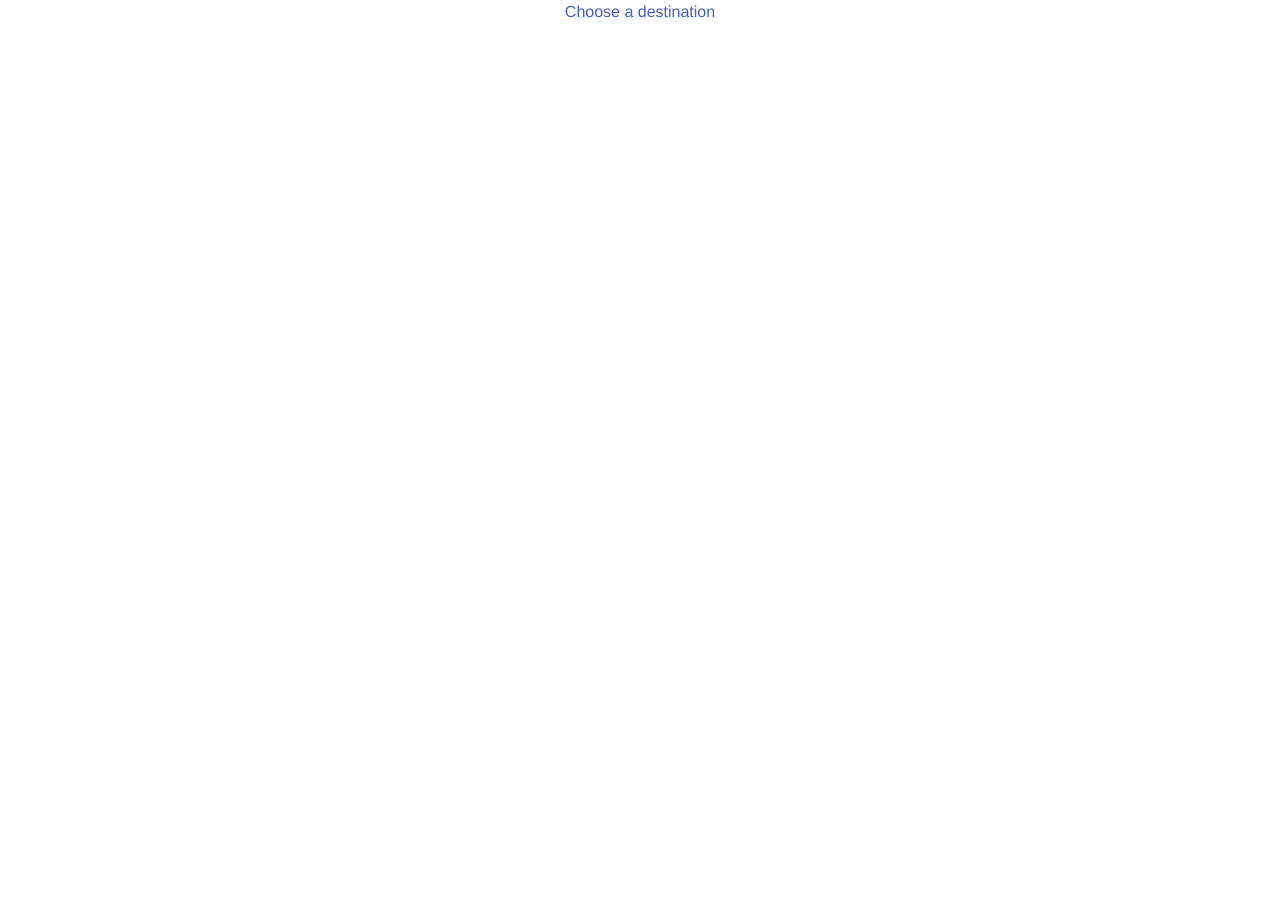
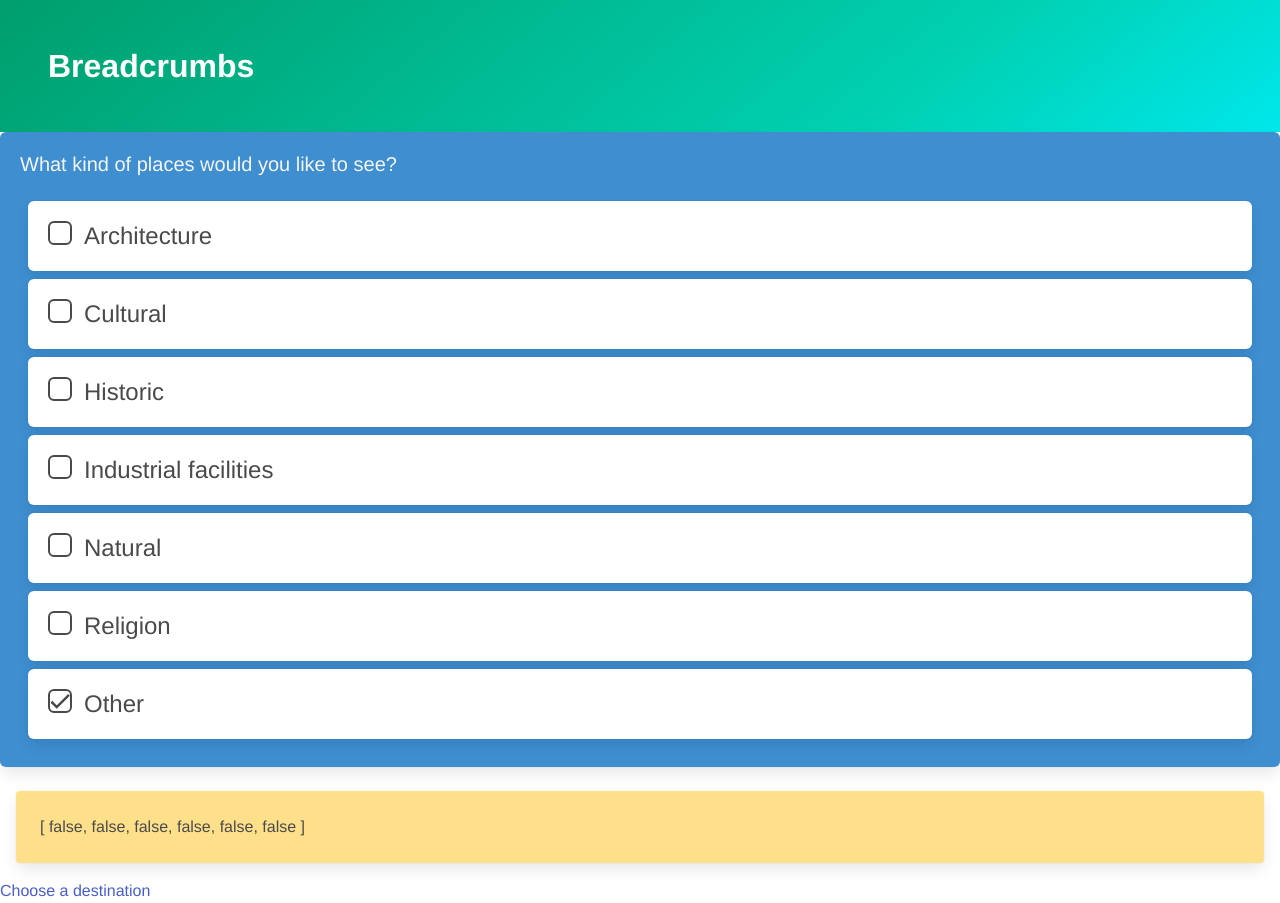
Before and after one commit to pinusc/breadcrumbs, a Vue app in the folder vue/: page /Start in a window 1280 px wide. Before the commit the page ends 800 px from the top, so only its background shows below. Built offline with nearby package versions, Linux system fonts and the light colour scheme.

Commit message:
startpage

```diff
--- a/vue/src/App.vue
+++ b/vue/src/App.vue
@@ -9,7 +9,6 @@
   font-family: Avenir, Helvetica, Arial, sans-serif;
   -webkit-font-smoothing: antialiased;
   -moz-osx-font-smoothing: grayscale;
-  text-align: center;
   color: #2c3e50;
 }
 
--- a/vue/src/views/Start.vue
+++ b/vue/src/views/Start.vue
@@ -1,5 +1,36 @@
 <template>
   <div class="home">
+      <section class="hero is-primary is-bold">
+          <div class="hero-body">
+              <h1 class=title>Breadcrumbs</h1>
+          </div>
+      </section>
+      <section>
+          <div class="box has-background-info">
+              <h1 class="subtitle has-text-light">What kind of places would you like to see?</h1>
+              <ul id=categories-list>
+                  <li v-for="i in categories.length" :key=i>
+                      <div class="box" >
+                          <label class="checkbox">
+                              <span class="checkbox__input">
+                                  <input type="checkbox" name="checked" checked v-model="categoriesChecked[i-1]">
+                                  <span class="checkbox__control">
+                                      <svg xmlns='http://www.w3.org/2000/svg' viewBox='0 0 24 24' aria-hidden="true" focusable="false">
+                                          <path fill='none' stroke='currentColor' stroke-width='3' d='M1.73 12.91l6.37 6.37L22.79 4.59' /></svg>
+                                  </span>
+                              </span>
+                              <span v-bind:class="{ 'has-text-weight-bold': categoriesChecked[i-1] }" class="radio__label">{{ categoryNames[i-1] }}</span>
+                          </label>
+                      </div>
+                  </li>
+              </ul>
+          </div>
+          <div class="card has-background-warning">
+              <div class="card-content">
+                  {{ categoriesChecked }}
+              </div>
+          </div>
+      </section>
       <router-link to="/SelectDestination">Choose a destination</router-link>
   </div>
 </template>
@@ -8,6 +39,67 @@
 // @ is an alias to /src
 
 export default {
-  name: 'Start',
+    name: 'Start',
+    data: function() {
+        return {
+            categories: ["architecture", "cultural", "historic", "industrial_facilities", "natural", "religion", "other"],
+            categoriesChecked: [false, false, false, false, false, false],
+            categoryNames: ["Architecture", "Cultural", "Historic", "Industrial facilities", "Natural", "Religion", "Other"]
+        }
+    }
 }
 </script>
+
+<style scoped lang=scss>
+.card {
+    margin: 1em;
+}
+
+#categories-list .box {
+    margin: 0.5em;
+}
+
+.checkbox {
+    display: grid;
+    grid-template-columns: min-content auto;
+    grid-gap: 0.5em;
+    font-size: 1.5rem;
+    color: var(--color);
+}
+
+.checkbox__input {
+  input {
+    opacity: 0;
+    width: 1em;
+    height: 1em;
+  }
+}
+
+.checkbox__control {
+  display: inline-grid;
+  width: 1em;
+  height: 1em;
+  border-radius: 0.25em;
+  border: 0.1em solid currentColor;
+}
+
+.checkbox__input {
+  display: grid;
+  grid-template-areas: "checkbox";
+
+  > * {
+    grid-area: checkbox;
+  }
+}
+
+.checkbox__control svg {
+  transition: transform 0.1s ease-in 25ms;
+  transform: scale(0);
+  transform-origin: bottom left;
+}
+
+.checkbox__input input:checked
+ + .checkbox__control svg {
+  transform: scale(1);
+}
+</style>
```
Also changed, not shown: vue/src/components/LocationManager.vue (indentation only), 1 other file (tests, documents, lock files or other folders).
